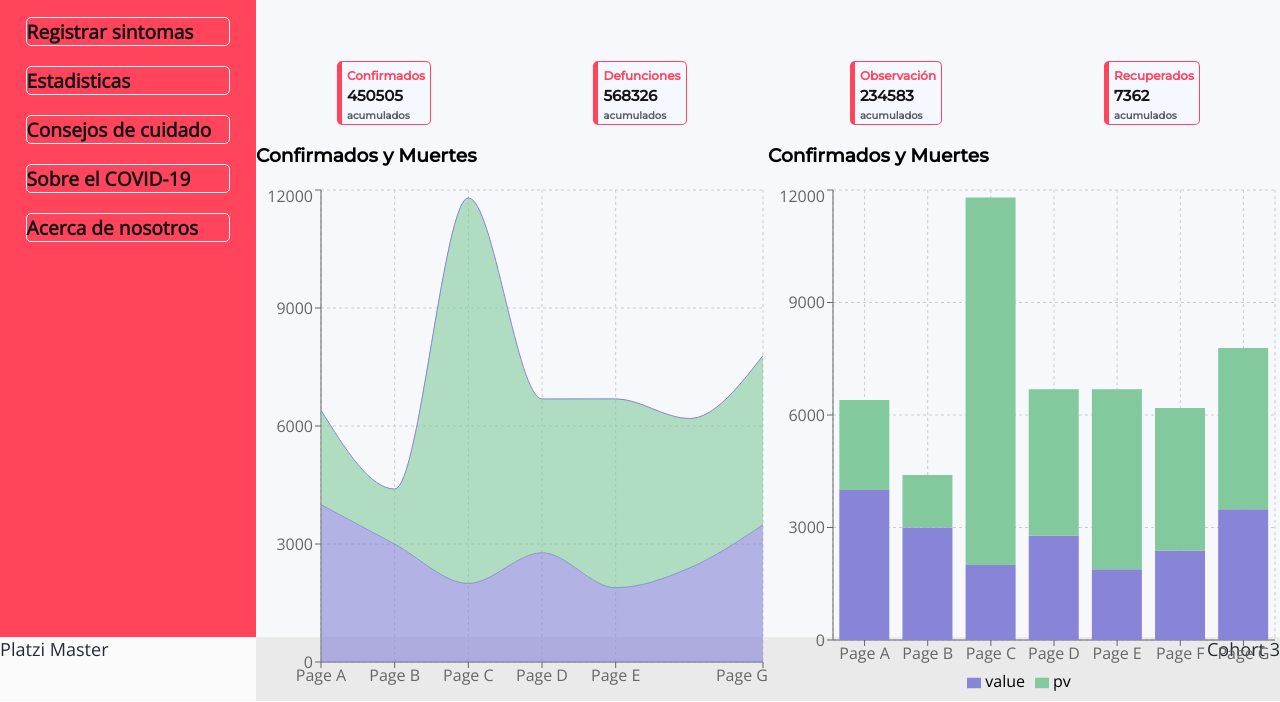
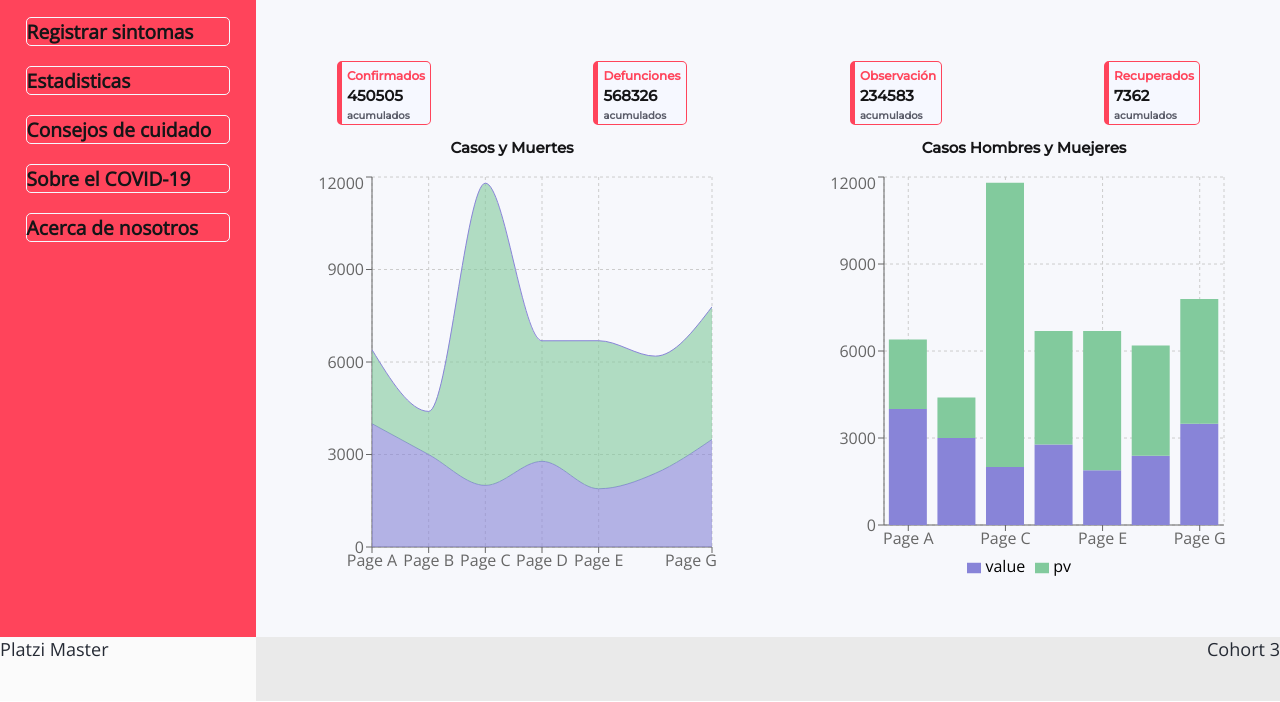
Before and after one commit to adcastiblanco/project-c3-covid, a React app: page / in a window 1280 px wide. Shown: the part 99-801 px from the top of the page. Built offline with nearby package versions, Linux system fonts and the light colour scheme; no server answers.

Commit message:
Creation of DataCard

```diff
--- a/src/assets/styles/Main.scss
+++ b/src/assets/styles/Main.scss
@@ -5,3 +5,4 @@
 @import "./components/Home.scss";
 @import "./components/Sidebar.scss";
 @import "./components/Label.scss";
+@import "./components/DataCard.scss";
--- a/src/assets/styles/components/Dashboard.scss
+++ b/src/assets/styles/components/Dashboard.scss
@@ -1,7 +1,7 @@
 .dashboard{
   width: 100%;
   height: 100%;
-  background-color: $light-background;
+  background-color: $ligth-background;
   @include display-grid;
   @include grid-template-columns(1fr grid-repeat(3));
   @include grid-template-rows(10% 10% 80%);
@@ -26,6 +26,7 @@
     @include grid-row(2,3);
   }
   .graphContainer{
+    height: 100%;
     @include grid-row(3,4);
     @include grid-column(1,3);
   }
--- /dev/null
+++ b/src/assets/styles/components/DataCard.scss
@@ -0,0 +1,17 @@
+.container{
+  height: 100%;
+  width: 100%;
+  background: $ligth-background;
+  .title h1{
+    height: 20%;
+    width: 100%;
+    @include font-size(15px);
+    color: $black-color;
+    text-align: center;
+  }
+  .graph {
+    height: 80%;
+    width: 80%;
+    margin: 0 auto;
+  }
+}
--- a/src/assets/styles/variables.scss
+++ b/src/assets/styles/variables.scss
@@ -6,6 +6,6 @@ $gray-color-C3: #eaeaea;
 
 $primary-color: #ff445b;
 // $secundary-color: ;
-$light-background: #f7f8fc;
+$ligth-background: #f7f8fc;
 $black-color: #151517;
 $white-color: #f6f8ff;
--- a/src/components/Dashboard.jsx
+++ b/src/components/Dashboard.jsx
@@ -1,5 +1,6 @@
 import React, { useState, useEffect } from 'react'
-import RenderAreaChart from './RenderAreaChart'
+import DataCard from './DataCard';
+import RenderAreaChart from './RenderAreaChart';
 import RenderStackedBarChart from './RenderStackedBarChart';
 import Label from './Label';
 
@@ -51,12 +52,10 @@ const Dashboard = () => {
 				<Label title= "Recuperados" data='7362' color= 'green' />
 			</div>
 			<div className='graphContainer'>
-				<h3>Confirmados y Muertes</h3>
-				<RenderAreaChart className='graph' data = {API}/>
+				<DataCard title='Casos y Muertes' graph={<RenderAreaChart data={API}/>}/>
 			</div>
 			<div className='graphContainer2'>
-				<h3>Confirmados y Muertes</h3>
-				<RenderStackedBarChart className='graph' data = {API} />
+				<DataCard title='Casos Hombres y Muejeres' graph={<RenderStackedBarChart data = {API}/>} />
 			</div>
 		</section>
   )
--- /dev/null
+++ b/src/components/DataCard.jsx
@@ -0,0 +1,16 @@
+import React from 'react';
+
+const DataCard = ({title, graph}) => {
+  return (
+    <div className='container'>
+      <div className='title'>
+        <h1>{title}</h1>
+      </div>
+      <div className='graph'>
+        {graph}
+      </div>
+    </div>
+  );
+}
+
+export default DataCard;
```
